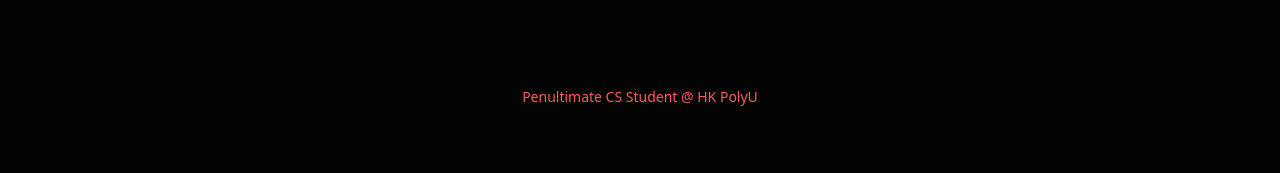
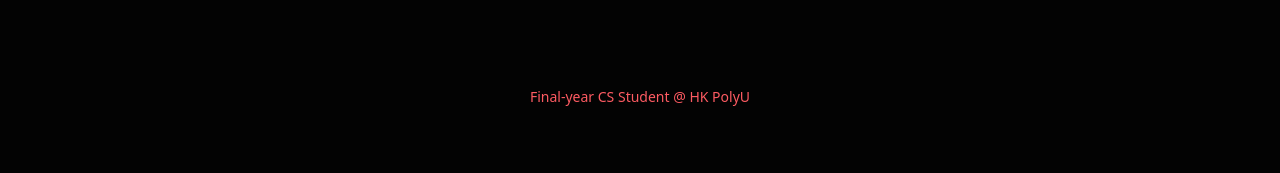
Before and after one commit to jyotsna-venkatesan/my-portfolio, a Vue app: page / in a window 1280 px wide. Shown: the part 138-311 px from the top of the page. Built offline with nearby package versions, Linux system fonts and the light colour scheme.

Commit message:
changed year

```diff
--- a/src/components/HomeComponent.vue
+++ b/src/components/HomeComponent.vue
@@ -98,7 +98,7 @@
         <p
           class="text-[14px] font-inter text-[#FD5B62] text-center lg:text-[14px] bg-[#030303] p-4"
         >
-          Penultimate CS Student @ HK PolyU
+          Final-year CS Student @ HK PolyU
         </p>
       </div>
 
```
